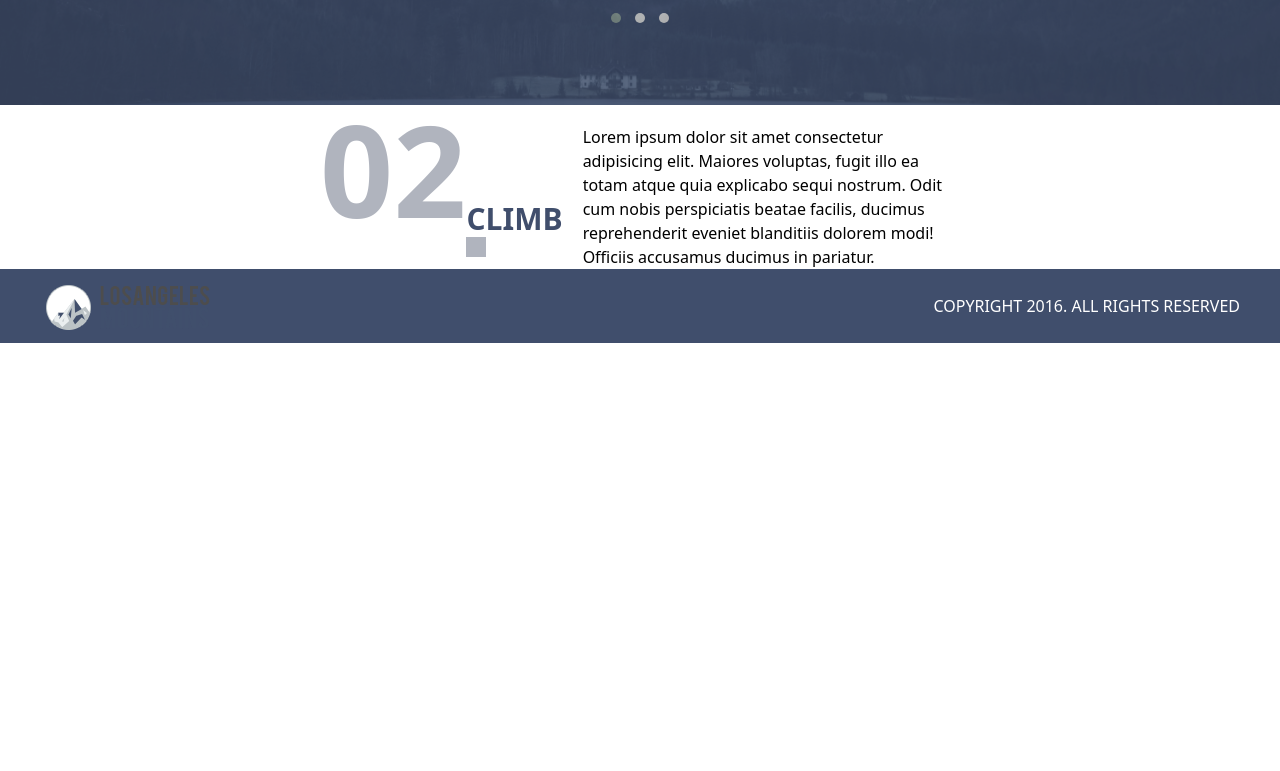
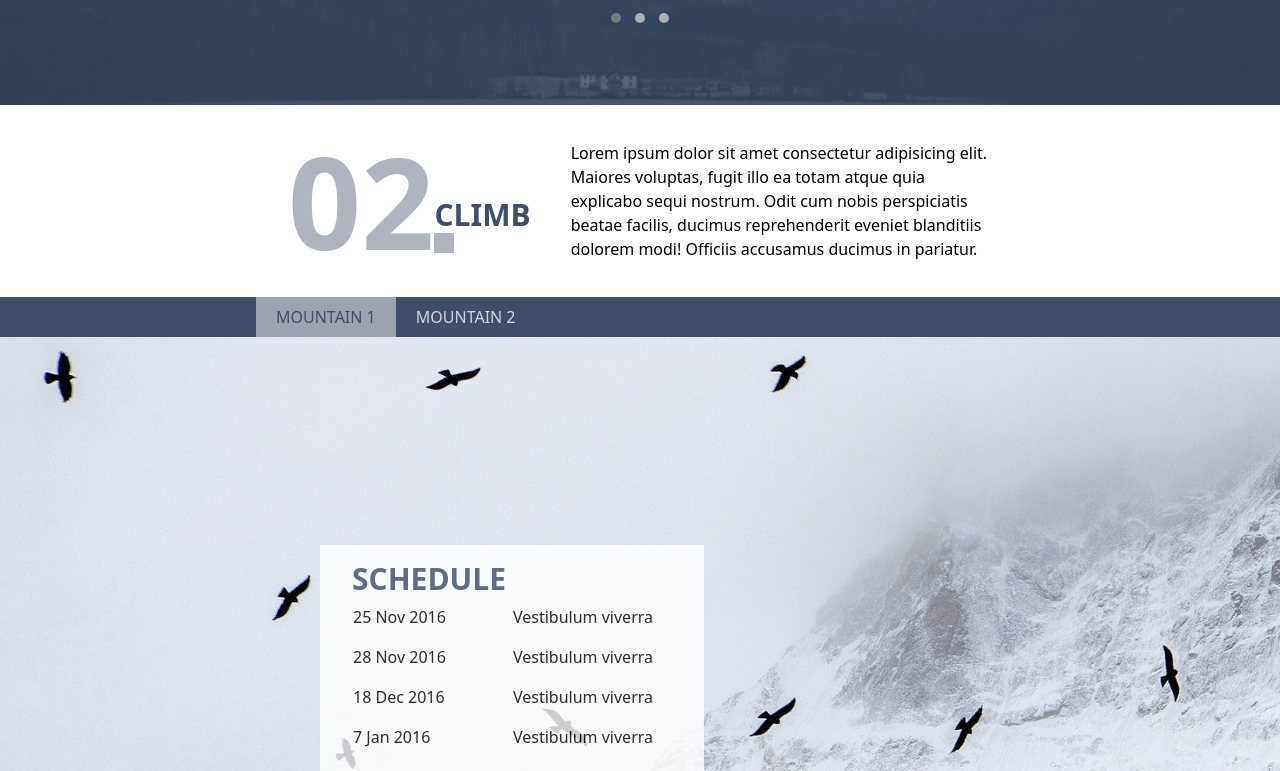
Before and after one commit to EEBK99/codistan-mern-eebk99, a React (Vite) app: page / in a window 1280 px wide. Shown: the part 1609-2380 px from the top of the page. Before the commit the page ends 1952 px from the top, so only its background shows below. Built offline with nearby package versions, Linux system fonts and the light colour scheme.

Commit message:
schedule section

```diff
--- a/src/components/ClimbSection.tsx
+++ b/src/components/ClimbSection.tsx
@@ -2,25 +2,24 @@ import React from "react";
 
 const ClimbSection: React.FC = () => {
   return (
-    <section className="h-200 w-screen">
-      <div className="container px-80 width75 flex flex-col md:flex-row gap-5">
-        <div className="flex">
-          <div className="flex justify-end">
-            <span className="text-9xl text-bombay-500 font-bold">02</span>
+    <section className="w-screen h-48 flex justify-center items-center md:px-4 lg:px-72">
+      <div className="flex justify-center align-bottom h-32">
+        <div className="flex justify-end items-end h-full">
+          <div className="text-9xl text-bombay-500 font-bold">02</div>
         </div>
-          <div className="flex justify-end flex-col pb-3">
-            <span id="team" className="text-3xl font-bold text-fiord-500">
+        <div className="flex flex-col justify-end items-star h-full pb-3">
+          <div id="team" className="text-3xl font-bold text-fiord-500">
             CLIMB
-            </span>
-            <span className="bg-bombay-500 w-5 h-5"></span>
+          </div>
+          <div className="bg-bombay-500 w-5 h-5"></div>
         </div>
       </div>
-        <div className="mt-5">
+
+      <div className="flex justify-center md:justify-start items-center md:items-start text-center md:text-left lg:ml-10 md:ml-0">
         Lorem ipsum dolor sit amet consectetur adipisicing elit. Maiores
         voluptas, fugit illo ea totam atque quia explicabo sequi nostrum. Odit
         cum nobis perspiciatis beatae facilis, ducimus reprehenderit eveniet
         blanditiis dolorem modi! Officiis accusamus ducimus in pariatur.
-        </div>
       </div>
     </section>
   );
--- /dev/null
+++ b/src/components/CustomTabs.tsx
@@ -0,0 +1,70 @@
+import React, { useState, ReactNode, ReactElement } from "react";
+
+interface TabsProps {
+  children: ReactNode;
+}
+
+const Tabs: React.FC<TabsProps> = ({ children }) => {
+  const [activeTab, setActiveTab] = useState<string>(
+    (children as ReactElement<TabProps>[])[0].props.label
+  );
+
+  const handleClick = (
+    e: React.MouseEvent<HTMLButtonElement>,
+    newActiveTab: string
+  ) => {
+    e.preventDefault();
+    setActiveTab(newActiveTab);
+  };
+
+  return (
+    <div>
+      <div className="flex bg-fiord-500 pl-64">
+        {React.Children.map(children, (child) => {
+          const tabChild = child as ReactElement<TabProps>;
+          return (
+            <div
+              className={`${
+                activeTab === tabChild.props.label ? "bg-gray-400" : ""
+              } flex justify-center align-middle h-10 px-5`}
+            >
+              <button
+                key={tabChild.props.label}
+                className={`${
+                  activeTab === tabChild.props.label
+                    ? "text-fiord-500 underline"
+                    : ""
+                }text-gray-300 uppercase font-medium`}
+                onClick={(e) => handleClick(e, tabChild.props.label)}
+              >
+                {tabChild.props.label}
+              </button>
+            </div>
+          );
+        })}
+      </div>
+      <div>
+        {React.Children.map(children, (child) => {
+          const tabChild = child as ReactElement<TabProps>;
+          if (tabChild.props.label === activeTab) {
+            return (
+              <div key={tabChild.props.label}>{tabChild.props.children}</div>
+            );
+          }
+          return null;
+        })}
+      </div>
+    </div>
+  );
+};
+
+interface TabProps {
+  label: string;
+  children: ReactNode;
+}
+
+const Tab: React.FC<TabProps> = ({ children }) => {
+  return <div className="hidden">{children}</div>;
+};
+
+export { Tabs, Tab };
--- a/src/components/ScheduleSection.tsx
+++ b/src/components/ScheduleSection.tsx
@@ -1,7 +1,77 @@
-import React from "react";
+import { Tabs, Tab } from "./CustomTabs";
+import coverImage from "../assets/images/photo-schedule2.jpg";
 
-const ScheduleSection: React.FC = () => {
-  return <></>;
+const ScheduleSection = () => {
+  return (
+    <div>
+      <Tabs>
+        <Tab label="Mountain 1">
+          <section
+            className="bg-cover bg-no-repeat h-screen w-screen"
+            style={{
+              backgroundImage: `url(${coverImage})`,
+            }}
+          >
+            <div className="py-4 px-8 bg-white opacity-80 w-96 top-52 left-80 relative">
+              <h4 className="text-3xl font-bold text-fiord-500">SCHEDULE</h4>
+              <table className="table table-borderless">
+                <tbody>
+                  <tr>
+                    <td className="py-2 w-40">25 Nov 2016</td>
+                    <td className="py-2 w-40">Vestibulum viverra</td>
+                  </tr>
+                  <tr>
+                    <td className="py-2 w-40">28 Nov 2016</td>
+                    <td className="py-2 w-40">Vestibulum viverra</td>
+                  </tr>
+                  <tr>
+                    <td className="py-2 w-40">18 Dec 2016</td>
+                    <td className="py-2 w-40">Vestibulum viverra</td>
+                  </tr>
+                  <tr>
+                    <td className="py-2 w-40">7 Jan 2016</td>
+                    <td className="py-2 w-40">Vestibulum viverra</td>
+                  </tr>
+                </tbody>
+              </table>
+            </div>
+          </section>
+        </Tab>
+        <Tab label="Mountain 2">
+          <section
+            className="bg-cover bg-no-repeat h-screen w-screen"
+            style={{
+              backgroundImage: `url(${coverImage})`,
+            }}
+          >
+            <div className="py-4 px-8 bg-white opacity-80 w-96 top-52 left-80 relative">
+              <h4 className="text-3xl font-bold text-fiord-500">SCHEDULE</h4>
+              <table className="table table-borderless">
+                <tbody>
+                  <tr>
+                    <td className="py-2 w-40">25 Oct 2016</td>
+                    <td className="py-2 w-40">Vestibulum</td>
+                  </tr>
+                  <tr>
+                    <td className="py-2 w-40">28 Oct 2016</td>
+                    <td className="py-2 w-40">Vestibulum</td>
+                  </tr>
+                  <tr>
+                    <td className="py-2 w-40">18 Oct 2016</td>
+                    <td className="py-2 w-40">Vestibulum</td>
+                  </tr>
+                  <tr>
+                    <td className="py-2 w-40">7 JOct2016</td>
+                    <td className="py-2 w-40">Vestibulum</td>
+                  </tr>
+                </tbody>
+              </table>
+            </div>
+          </section>
+        </Tab>
+      </Tabs>
+    </div>
+  );
 };
 
 export default ScheduleSection;
```
Also changed, not shown: src/assets/images/photo-schedule.jpg (added), src/assets/images/photo-schedule2.jpg (added). Lines whose indentation alone changed are shown as unchanged.
